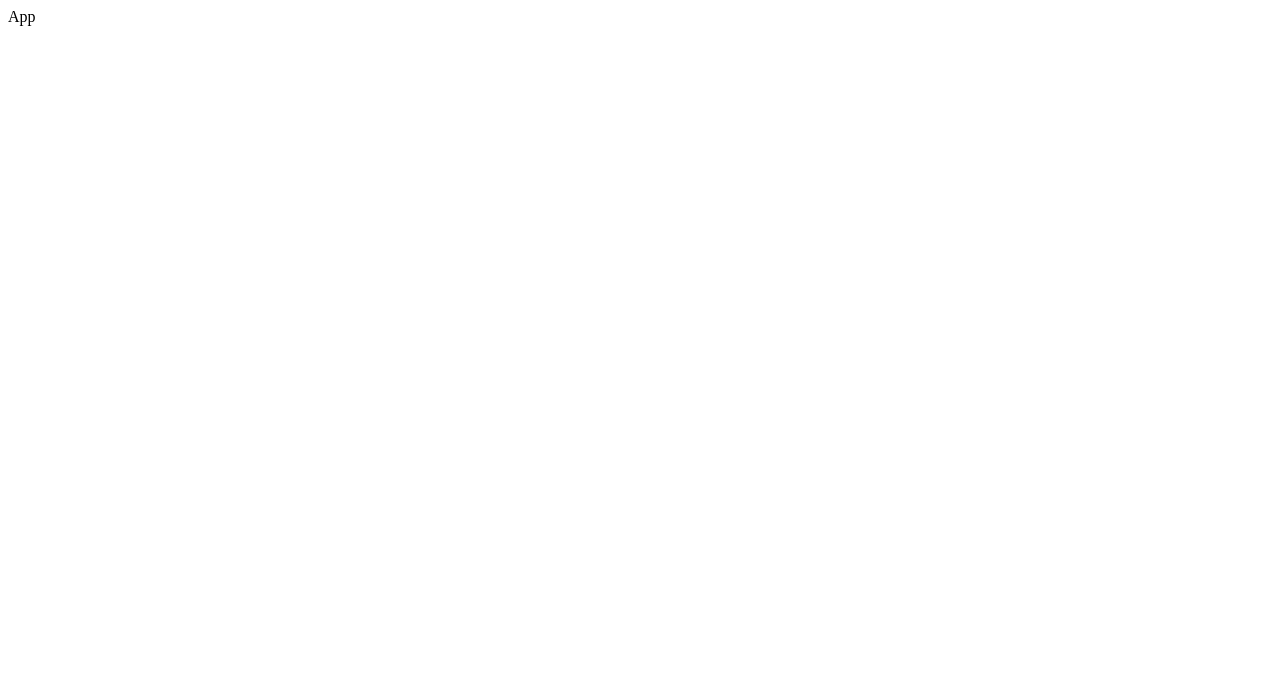
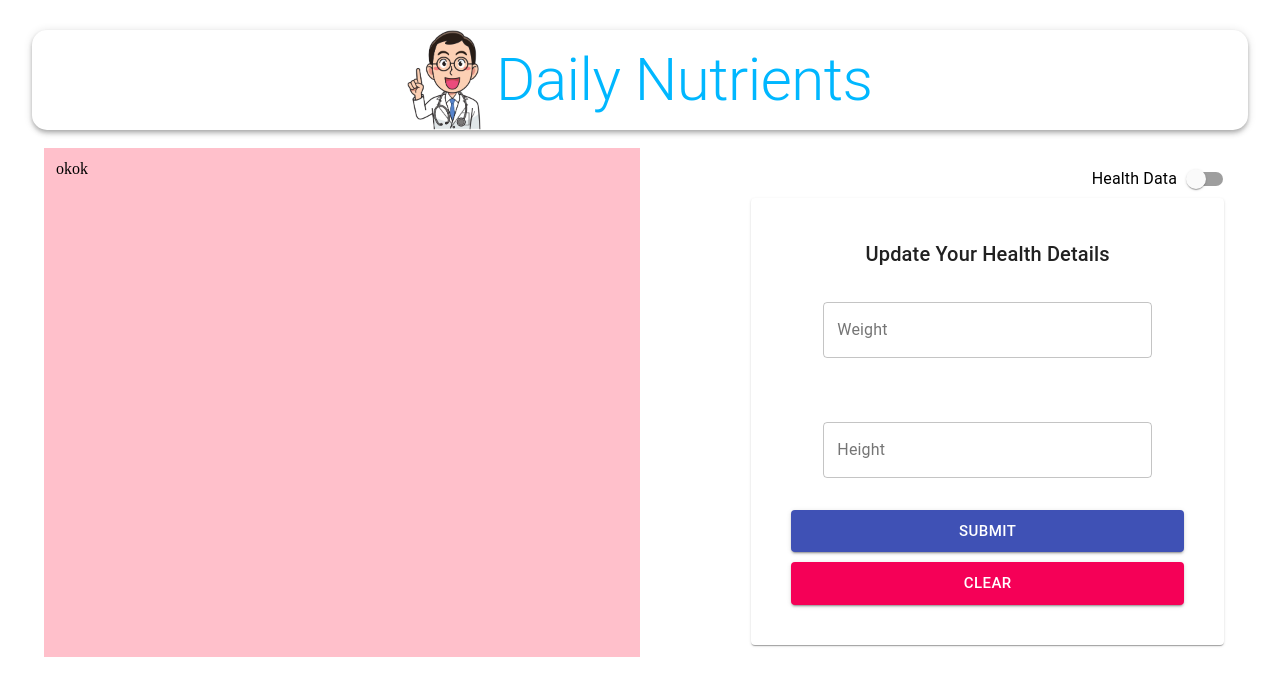
Before and after one commit to devbrian0214/Daily-Nutrients-API, a React (Create React App) app in the folder client/: page / in a window 1280 px wide. Shown: the top 696 px of the page. Built offline with nearby package versions, Linux system fonts and the light colour scheme.

Commit message:
add components, styling to health Detail, Form, App,..

```diff
--- a/client/src/App.js
+++ b/client/src/App.js
@@ -1,10 +1,53 @@
-import React from 'react';
+import React, { useState } from 'react';
+import { Container, AppBar, Typography, Grow, Grid, FormControlLabel, Switch } from '@material-ui/core';
+import ArrowForwardIosIcon from '@material-ui/icons/ArrowForwardIos';
+// import components
+import HealthDetail from './components/HealthDetail/HealthDetail.js';
+import Form from './components/Form/Form.js';
+
+// import styles/images
+import useStyles from './styles.js';
+import doctor from './image/doctor.png';
 
 const App = () => {
+    const classes = useStyles();
+    const [isHealthData, setIsHealthData] = useState(false);
+
+    const handleToggle = () => {
+        setIsHealthData((prevMode) => !prevMode);
+    };
+
     return (
-        <div>
-            App
-        </div>
+        // home  recipe sign in(logout)
+        <Container maxWidth='lg'>
+            <AppBar className={classes.appBar} position='static' color='inherit'>
+                <img className={classes.image} src={doctor} alt="icon" height="100" />
+                <Typography className={classes.heading} variant='h2' align='center'>Daily Nutrients</Typography>
+            </AppBar>
+            <Grow in>
+                <Container>
+                    <Grid container justify="space-between" alignItems="stretch" spacing={3}>
+                        <Grid item xs={12} sm={6} style={{ background: 'pink' }}>
+                            okok
+                        </Grid>
+                        <Grid item xs={12} sm={5}>
+                            <div className={classes.container}>
+                                <div>
+                                    <FormControlLabel control={<Switch color='primary' onChange={handleToggle} />} labelPlacement="start" label={isHealthData ? 'Form' : 'Health Data'} />
+                                </div>
+                            </div>
+                            {isHealthData ? (
+                                <HealthDetail />
+                            ) : (
+                                    <Form />
+                                )}
+
+                        </Grid>
+                    </Grid>
+                </Container>
+
+            </Grow>
+        </Container >
     )
 }
 
--- /dev/null
+++ b/client/src/components/Form/Form.js
@@ -0,0 +1,27 @@
+import React from 'react';
+import { TextField, Button, Typography, Paper, ButtonGroup } from '@material-ui/core';
+
+import useStyles from './styles.js';
+
+const Form = () => {
+    const classes = useStyles();
+
+    const handleSubmit = () => { };
+
+    const onChange = () => { };
+
+    const clear = () => { };
+    return (
+        <Paper className={classes.paper}>
+            <form autoComplete="off" noValidate className={`${classes.root} ${classes.form}`} onSubmit={handleSubmit}>
+                <Typography variant="h6">Update Your Health Details</Typography>
+                <TextField name="weight" variant="outlined" label="Weight" fullWidth />
+                <TextField name="height" variant="outlined" label="Height" fullWidth />
+                <Button className={classes.buttonSubmit} variant='contained' color="primary" size='large' fullWidth type="submit">Submit</Button>
+                <Button variant='contained' color="secondary" size='large' onClick={clear} fullWidth>Clear</Button>
+            </form>
+        </Paper>
+    )
+}
+
+export default Form;
--- /dev/null
+++ b/client/src/components/Form/styles.js
@@ -0,0 +1,24 @@
+import { makeStyles } from '@material-ui/core/styles';
+
+export default makeStyles((theme) => ({
+    root: {
+        '& .MuiTextField-root': {
+            margin: theme.spacing(4),
+        },
+    },
+    paper: {
+        padding: theme.spacing(5),
+    },
+    form: {
+        display: 'flex',
+        flexWrap: 'wrap',
+        justifyContent: 'center',
+    },
+    fileInput: {
+        width: '97%',
+        margin: '10px 0',
+    },
+    buttonSubmit: {
+        marginBottom: 10,
+    },
+}));
--- /dev/null
+++ b/client/src/components/HealthDetail/HealthDetail.js
@@ -0,0 +1,11 @@
+import React from 'react'
+
+const HealthDetail = () => {
+    return (
+        <div>
+            This is Health Detail
+        </div>
+    )
+}
+
+export default HealthDetail;
--- a/client/src/index.js
+++ b/client/src/index.js
@@ -1,8 +1,24 @@
 // Connecting react application to html file
+
+//  axios: API requests
+// moment: time and date lib
+// react - file - base64: converting images
+// redux, redux - thunk: asynchorous function using redux
 
 import React from 'react';
 import ReactDOM from 'react-dom';
+import { Provider } from 'react-redux';
+import { createStore, applyMiddleware, compose } from 'redux';
+import thunk from 'redux-thunk';
 
 import App from './App.js';
+import reducers from './reducers/index.js';
 
-ReactDOM.render(<App />, document.getElementById('root'));
+const store = createStore(reducers, compose(applyMiddleware(thunk)));
+
+// connect to div of Id of root
+ReactDOM.render(
+    <Provider store={store}>
+        <App />
+    </Provider>,
+    document.getElementById('root'));
--- /dev/null
+++ b/client/src/styles.js
@@ -0,0 +1,22 @@
+import { makeStyles } from '@material-ui/core/styles';
+
+export default makeStyles(() => ({
+    appBar: {
+        borderRadius: 15,
+        margin: '30px 0',
+        display: 'flex',
+        flexDirection: 'row',
+        justifyContent: 'center',
+        alignItems: 'center',
+    },
+    heading: {
+        color: 'rgba(0,183,255, 1)',
+    },
+    image: {
+        marginRight: '15px',
+    },
+    container: {
+        display: 'flex',
+        justifyContent: 'flex-end',
+    }
+}));
```
Also changed, not shown: client/src/components/HealthDetail/styles.js (added), client/src/image/doctor.png (added).
